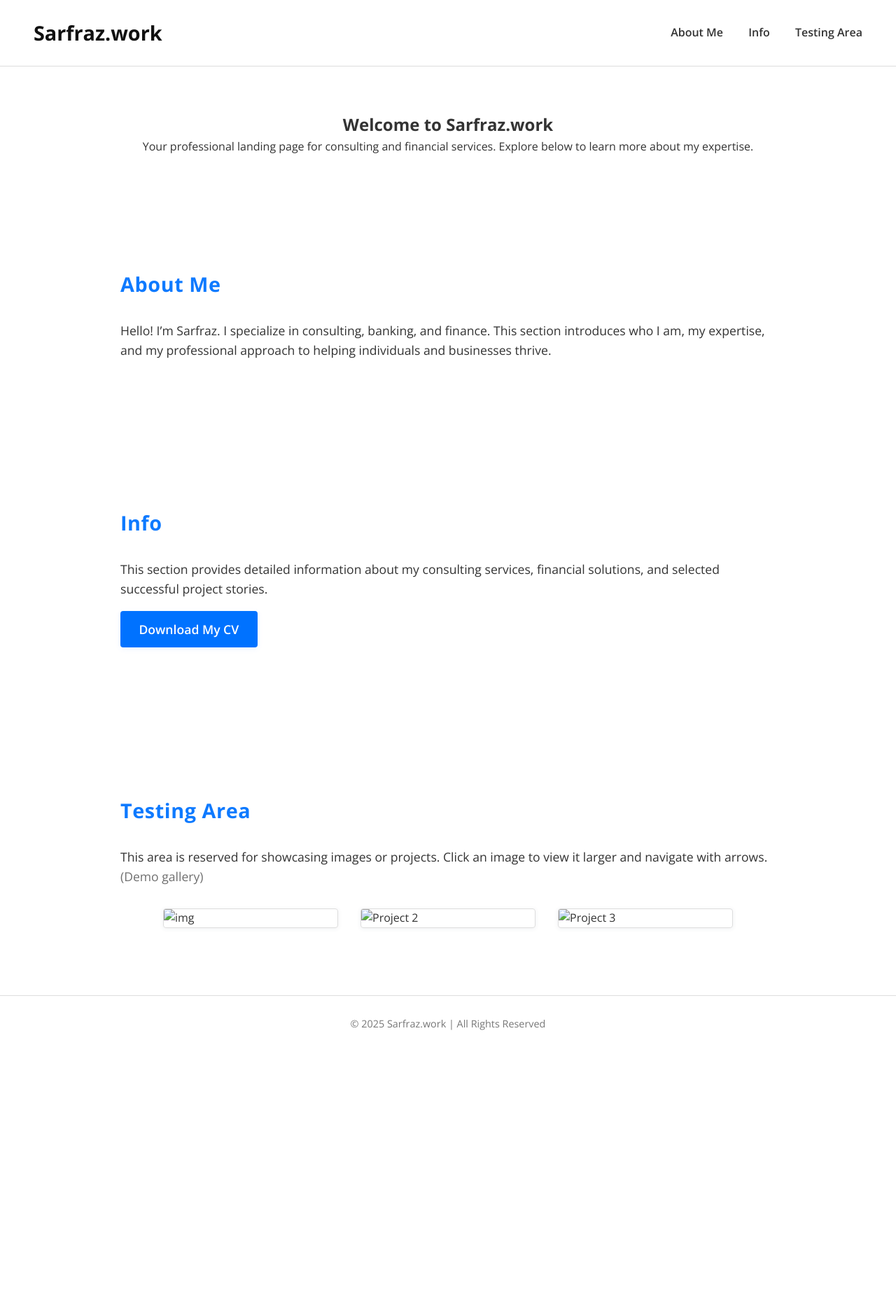
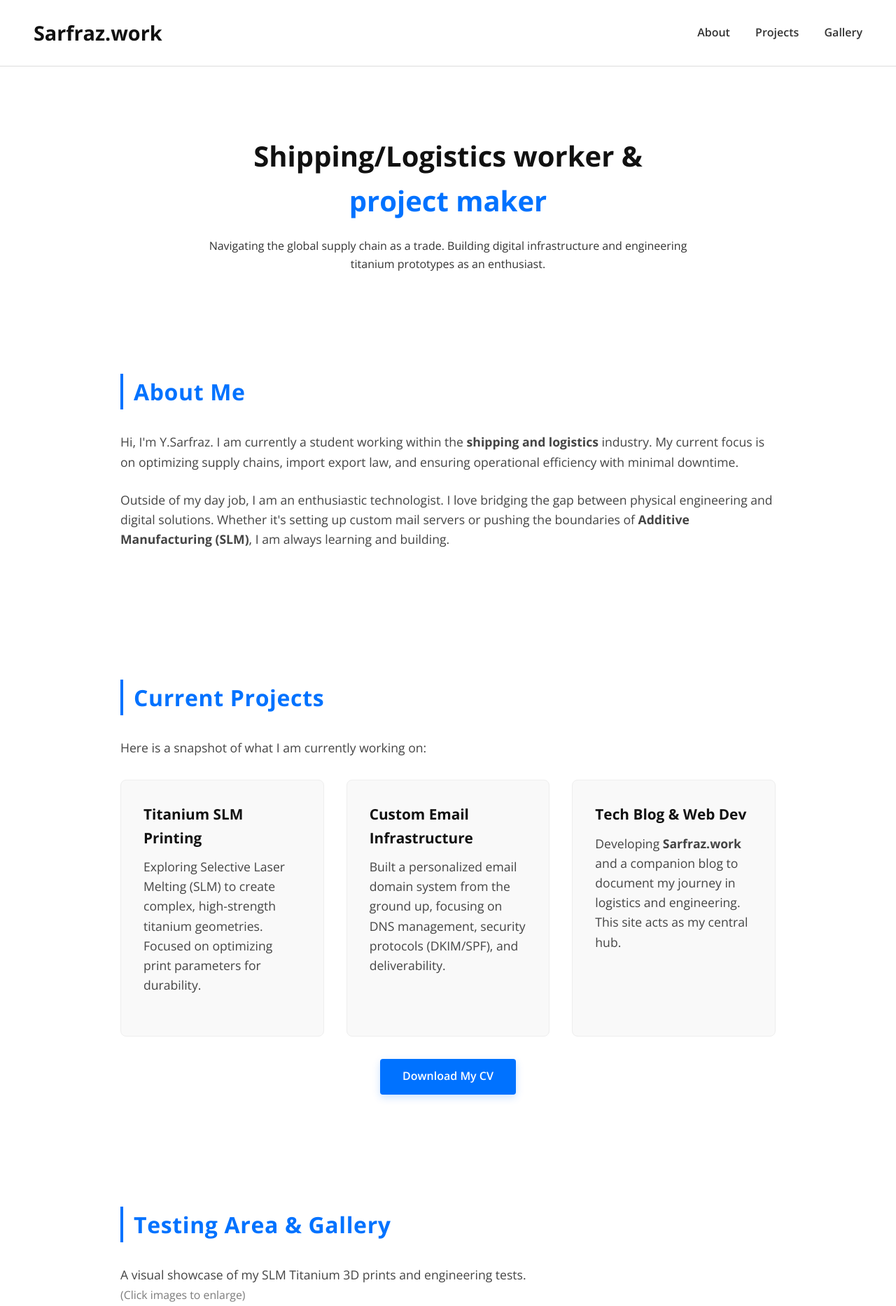
Before and after one commit to y4k44/Web-test-2, a plain HTML site: page index.html in a window 1280 px wide. Shown: the top 1866 px of the page at 70% size. Before the commit the page ends 1503 px from the top, so only its background shows below. Drawn offline with nearby package versions, Linux system fonts and the light colour scheme.

Commit message:
Revamp index.html with new content and styles
Updated the title and added a logistics and tech focus. Enhanced styles for header, main, and sections, including new project grid layout and image gallery. Improved responsiveness and added new content sections.

```diff
--- a/index.html
+++ b/index.html
@@ -3,9 +3,10 @@
 <head>
   <meta charset="UTF-8">
   <meta name="viewport" content="width=device-width, initial-scale=1.0">
-  <title>Sarfraz.work</title>
+  <title>Sarfraz.work | Logistics & Tech</title>
   <link href="https://fonts.googleapis.com/css2?family=Open+Sans:wght@400;600;700&display=swap" rel="stylesheet">
   <style>
+    /* --- Base Styles --- */
     * { margin: 0; padding: 0; box-sizing: border-box; }
 
     body {
@@ -15,6 +16,7 @@
       line-height: 1.6;
     }
 
+    /* --- Header & Nav --- */
     header {
       display: flex;
       justify-content: space-between;
@@ -23,7 +25,8 @@
       border-bottom: 1px solid #ddd;
       position: sticky;
       top: 0;
-      background: #fff;
+      background: rgba(255, 255, 255, 0.95); /* Slight transparency */
+      backdrop-filter: blur(5px);
       z-index: 100;
       animation: fade-down 0.8s;
     }
@@ -53,10 +56,13 @@
       top: -2px;
     }
 
+    /* --- Hero Section --- */
     main {
-      padding: 4em 2em;
+      padding: 6em 2em 4em 2em;
       text-align: center;
       animation: fade-in 0.8s;
+      max-width: 800px;
+      margin: 0 auto;
     }
 
     @keyframes fade-in {
@@ -64,8 +70,19 @@
       to   { opacity: 1; transform: translateY(0);}
     }
 
+    main h2 {
+      font-size: 2.5em;
+      margin-bottom: 0.5em;
+      color: #111;
+    }
+
+    main span.highlight {
+      color: #0072ff;
+    }
+
+    /* --- General Sections --- */
     section {
-      padding: 6em 2em;
+      padding: 5em 2em;
       max-width: 1000px;
       margin: auto;
       opacity: 0;
@@ -78,71 +95,104 @@
     }
     section h2 {
       font-weight: 700;
-      font-size: 1.8em;
+      font-size: 2em;
       color: #0072ff;
       margin-bottom: 1em;
       letter-spacing: .02em;
-      opacity: .94;
+      text-align: left; /* Align headers left for cleaner look */
+      border-left: 4px solid #0072ff;
+      padding-left: 15px;
     }
 
     section p {
       font-size: 1.1em;
-      color: #333;
-      margin-bottom: 1em;
+      color: #444;
+      margin-bottom: 1.5em;
     }
 
-    /* CV Button */
+    /* --- Projects Grid (New) --- */
+    .project-grid {
+        display: grid;
+        grid-template-columns: repeat(auto-fit, minmax(280px, 1fr));
+        gap: 2em;
+        margin-top: 2em;
+    }
+
+    .project-card {
+        background: #f9f9f9;
+        padding: 2em;
+        border-radius: 8px;
+        border: 1px solid #eee;
+        transition: transform 0.3s, box-shadow 0.3s;
+    }
+
+    .project-card:hover {
+        transform: translateY(-5px);
+        box-shadow: 0 10px 20px rgba(0,0,0,0.05);
+        border-color: #0072ff;
+    }
+
+    .project-card h3 {
+        font-size: 1.3em;
+        margin-bottom: 0.5em;
+        color: #111;
+    }
+
+    /* --- CV Button --- */
     .cv-button {
       display: inline-block;
-      padding: 0.7em 1.5em;
+      padding: 0.8em 2em;
       background: #0072ff;
       color: #fff;
       text-decoration: none;
       border-radius: 4px;
       font-weight: 600;
       transition: background 0.3s, transform 0.25s;
-      box-shadow: 0 2px 8px rgba(0,114,255,0.07);
+      box-shadow: 0 4px 12px rgba(0,114,255,0.2);
+      margin-top: 2em;
     }
 
     .cv-button:hover {
       background: #005bb5;
-      transform: scale(1.06);
+      transform: scale(1.03);
     }
 
-    /* Image Gallery */
+    /* --- Image Gallery --- */
     .image-gallery {
       display: flex;
       flex-wrap: wrap;
-      gap: 2em;
+      gap: 1.5em;
       justify-content: center;
       margin-top: 2em;
     }
 
     .image-gallery img {
-      width: 250px;
+      width: 280px;
+      height: 200px; /* Fixed height for consistency */
+      object-fit: cover;
       border-radius: 4px;
       border: 1px solid #ddd;
       cursor: pointer;
       transition: transform 0.3s, box-shadow 0.2s;
-      box-shadow: 0 1px 6px rgba(50,60,90,0.08);
+      box-shadow: 0 2px 8px rgba(0,0,0,0.05);
     }
 
     .image-gallery img:hover {
-      transform: scale(1.08);
-      box-shadow: 0 6px 24px rgba(0,114,255,0.08);
+      transform: scale(1.05);
+      box-shadow: 0 6px 24px rgba(0,114,255,0.15);
     }
 
-    /* Lightbox Styles */
+    /* --- Lightbox Styles --- */
     .lightbox-overlay {
       display: none;
       position: fixed;
       top: 0; left: 0;
       width: 100vw; height: 100vh;
-      background: rgba(0,0,0,0.85);
+      background: rgba(0,0,0,0.9);
       justify-content: center;
       align-items: center;
       z-index: 1000;
-      animation: fade-in 0.5s;
+      animation: fade-in 0.3s;
     }
     .lightbox-overlay.active {
       display: flex;
@@ -156,64 +206,63 @@
     .lightbox-img {
       max-width: 90vw;
       max-height: 85vh;
-      border-radius: 8px;
-      box-shadow: 0 0 24px rgba(0,30,60,0.18);
+      border-radius: 4px;
+      box-shadow: 0 0 30px rgba(0,0,0,0.5);
       background: #fff;
-      animation: img-pop .45s;
+      animation: img-pop .3s;
     }
     @keyframes img-pop {
-      from { transform: scale(0.7); opacity:0;}
+      from { transform: scale(0.9); opacity:0;}
       to { transform: scale(1); opacity:1;}
     }
     .arrow {
-      font-size: 2.2em;
+      font-size: 2.5em;
       color: #fff;
       position: absolute;
       top: 50%;
       transform: translateY(-50%);
-      padding: 0.3em 0.8em;
+      padding: 0 0.5em;
       cursor: pointer;
-      background: rgba(0,114,255,0.15);
-      border-radius: 6px;
-      transition: background 0.2s;
+      transition: color 0.2s;
       z-index: 30;
       user-select: none;
     }
-    .arrow.left { left: -64px; }
-    .arrow.right { right: -64px; }
-    .arrow:hover { background: rgba(0,114,255,0.33); }
+    .arrow.left { left: -80px; }
+    .arrow.right { right: -80px; }
+    .arrow:hover { color: #0072ff; }
+
     .close-btn {
       position: absolute;
-      top: -48px;
-      right: 0;
-      font-size: 1.8em;
+      top: -50px;
+      right: -20px;
+      font-size: 2em;
       color: #fff;
-      background: rgba(0,0,0,0.26);
-      border-radius: 50%;
-      width: 40px;
-      height: 40px;
+      background: transparent;
+      border: none;
       cursor: pointer;
-      border: none;
-      text-align: center;
-      transition: background 0.2s;
+      transition: color 0.2s;
       z-index: 40;
     }
-    .close-btn:hover {
-      background: rgba(0,114,255,0.64);
-      color: #fff;
+    .close-btn:hover { color: #0072ff; }
+
+    /* --- Footer --- */
+    footer {
+      text-align: center;
+      padding: 3em 2em;
+      border-top: 1px solid #eee;
+      font-size: 0.9em;
+      color: #888;
+      margin-top: 4em;
     }
 
-    footer {
-      text-align: center;
-      padding: 2em;
-      border-top: 1px solid #ddd;
-      font-size: 0.9em;
-      color: #777;
-      animation: fade-in 1.2s;
-    }
+    html { scroll-behavior: smooth; }
 
-    html {
-      scroll-behavior: smooth;
+    /* Mobile tweaks */
+    @media (max-width: 768px) {
+        header { padding: 1em; }
+        nav a { margin-left: 1em; font-size: 0.9em;}
+        .arrow.left { left: 10px; background: rgba(0,0,0,0.5); border-radius: 5px; }
+        .arrow.right { right: 10px; background: rgba(0,0,0,0.5); border-radius: 5px; }
     }
   </style>
 </head>
@@ -222,41 +271,64 @@
   <header>
     <h1>Sarfraz.work</h1>
     <nav>
-      <a href="#about">About Me</a>
-      <a href="#info">Info</a>
-      <a href="#testing">Testing Area</a>
+      <a href="#about">About</a>
+      <a href="#projects">Projects</a>
+      <a href="#gallery">Gallery</a>
     </nav>
   </header>
 
   <main>
-    <h2>Welcome to Sarfraz.work</h2>
-    <p>Your professional landing page for consulting and financial services. Explore below to learn more about my expertise.</p>
+    <h2>Shipping/Logistics worker & <br> <span class="highlight">project maker</span></h2>
+    <p>Navigating the global supply chain as a trade. Building digital infrastructure and engineering titanium prototypes as an enthusiast. </p>
   </main>
 
   <section id="about">
     <h2>About Me</h2>
-    <p>Hello! I’m Sarfraz. I specialize in consulting, banking, and finance. This section introduces who I am, my expertise, and my professional approach to helping individuals and businesses thrive.</p>
-  </section>
-
-  <section id="info">
-    <h2>Info</h2>
-    <p>This section provides detailed information about my consulting services, financial solutions, and selected successful project stories.</p>
     <p>
-      <a href="cv.pdf" download class="cv-button">Download My CV</a>
+      Hi, I'm Y.Sarfraz. I am currently a student working within the <strong>shipping and logistics</strong> industry. My current focus is on optimizing supply chains, import export law, and ensuring operational efficiency with minimal downtime.
+    </p>
+    <p>
+      Outside of my day job, I am an enthusiastic technologist. I love bridging the gap between physical engineering and digital solutions. Whether it's setting up custom mail servers or pushing the boundaries of <strong>Additive Manufacturing (SLM)</strong>, I am always learning and building.
     </p>
   </section>
 
-  <section id="testing">
-    <h2>Testing Area</h2>
-    <p>This area is reserved for showcasing images or projects. Click an image to view it larger and navigate with arrows. <span style="opacity:.7;">(Demo gallery)</span></p>
-    <div class="image-gallery">
-      <img src="images/img" alt="img" data-index="0">
-      <img src="images/project2.jpg" alt="Project 2" data-index="1">
-      <img src="images/project3.jpg" alt="Project 3" data-index="2">
+  <section id="projects">
+    <h2>Current Projects</h2>
+    <p>Here is a snapshot of what I am currently working on:</p>
+
+    <div class="project-grid">
+        <div class="project-card">
+            <h3>Titanium SLM Printing</h3>
+            <p>Exploring Selective Laser Melting (SLM) to create complex, high-strength titanium geometries. Focused on optimizing print parameters for durability.</p>
+        </div>
+
+        <div class="project-card">
+            <h3>Custom Email Infrastructure</h3>
+            <p>Built a personalized email domain system from the ground up, focusing on DNS management, security protocols (DKIM/SPF), and deliverability.</p>
+        </div>
+
+        <div class="project-card">
+            <h3>Tech Blog & Web Dev</h3>
+            <p>Developing <strong>Sarfraz.work</strong> and a companion blog to document my journey in logistics and engineering. This site acts as my central hub.</p>
+        </div>
+    </div>
+
+    <div style="text-align: center;">
+      <a href="cv.pdf" download class="cv-button">Download My CV</a>
     </div>
   </section>
 
-  <!-- Custom Lightbox Modal -->
+  <section id="gallery">
+    <h2>Testing Area & Gallery</h2>
+    <p>A visual showcase of my SLM Titanium 3D prints and engineering tests. <br><span style="opacity:.7; font-size: 0.9em;">(Click images to enlarge)</span></p>
+
+    <div class="image-gallery">
+      <img src="https://via.placeholder.com/400x300?text=SLM+Print+1" alt="Titanium SLM Prototype 1" data-index="0">
+      <img src="https://via.placeholder.com/400x300?text=SLM+Print+2" alt="Titanium SLM Prototype 2" data-index="1">
+      <img src="https://via.placeholder.com/400x300?text=Server+Setup" alt="Homelab Setup" data-index="2">
+    </div>
+  </section>
+
   <div class="lightbox-overlay" id="lightbox">
     <div class="lightbox-img-wrapper">
       <span class="arrow left">&larr;</span>
@@ -264,14 +336,14 @@
       <span class="arrow right">&rarr;</span>
       <button class="close-btn" title="Close">&times;</button>
     </div>
-  </div>
+  </main>
 
   <footer>
-    &copy; 2025 Sarfraz.work | All Rights Reserved
+    &copy; 2025 Sarfraz.work | Shipping, Logistics & Technology
   </footer>
 
   <script>
-    // Fade-in sections
+    // Fade-in sections logic
     document.addEventListener('DOMContentLoaded', function() {
       let sections = document.querySelectorAll("section");
       const revealSection = () => {
@@ -294,14 +366,18 @@
     const rightArrow = document.querySelector('.arrow.right');
     const closeBtn = document.querySelector('.close-btn');
     let currentIndex = 0;
+
+    // Collect sources dynamically
     const imageSources = Array.from(galleryImages).map(img => img.src);
 
     function setLightbox(index) {
       if (index < 0 || index >= imageSources.length) return;
       currentIndex = index;
       lightboxImg.src = imageSources[currentIndex];
+      lightboxImg.alt = galleryImages[currentIndex].alt;
       lightbox.classList.add('active');
-      lightboxImg.alt = galleryImages[currentIndex].alt;
+
+      // Manage arrow visibility
       leftArrow.style.display = (currentIndex > 0) ? 'block' : 'none';
       rightArrow.style.display = (currentIndex < imageSources.length - 1) ? 'block' : 'none';
     }
@@ -322,7 +398,7 @@
 
     closeBtn.addEventListener('click', () => lightbox.classList.remove('active'));
 
-    // Close lightbox on overlay click
+    // Close on background click
     lightbox.addEventListener('click', e => {
       if (e.target === lightbox) lightbox.classList.remove('active');
     });
```
